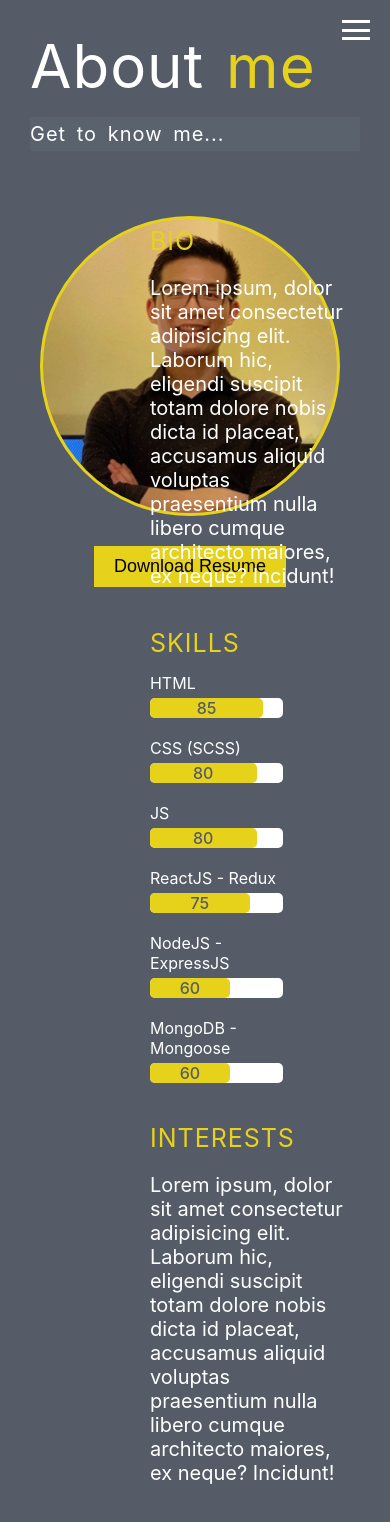
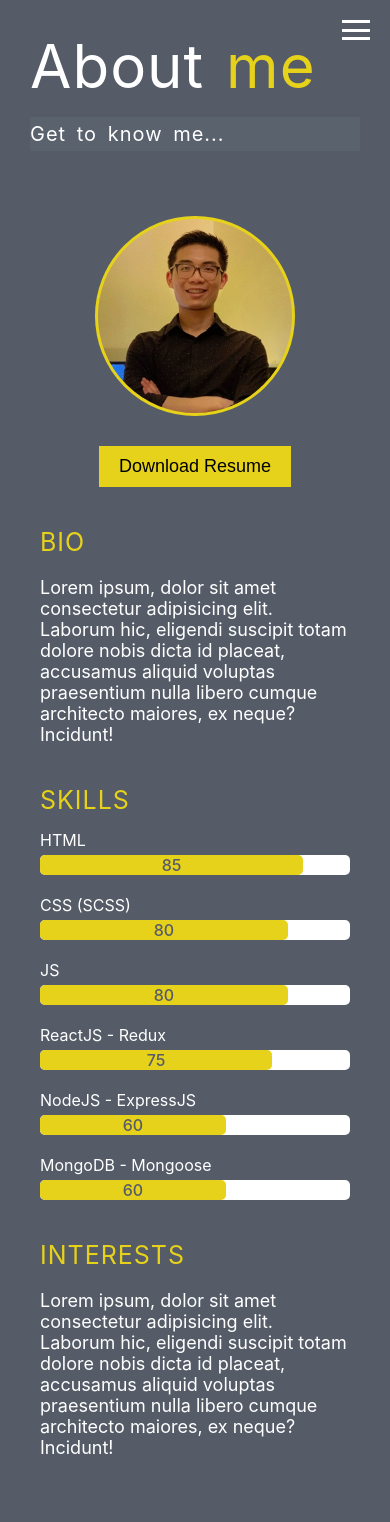
Before and after one commit to thaisonbk57/Portfolio-Fullstack, a React (Create React App) app: page /about in a window 390 px wide. Shown: the top 1522 px of the page. Built offline with nearby package versions, Linux system fonts and the light colour scheme.

Commit message:
responsive About page

```diff
--- a/src/pages/About/About.js
+++ b/src/pages/About/About.js
@@ -14,9 +14,11 @@ export default function About(props) {
       <Heading text1="Get to know me..." type="secondary" />
       <div className="About--content py-5">
         <div className="row">
-          <div className="col-4">
+          <div className="col-4 col-md-12">
             <div className="Logo-wrapper">
               <Logo />
+              <div className="py-3 text-center" />
+            </div>
             <div className="py-3 text-center">
               <button className="ResumeDownloadBtn">
                 <a href="./../../assets/imgs/avatar.png" download>
@@ -25,14 +27,13 @@ export default function About(props) {
               </button>
             </div>
           </div>
-          </div>
-          <div className="col-8">
+          <div className="col-8 col-md-12">
             <div className="py-1">
               <Heading fontSize="25px" text1="BIO" color="rgba(231,210,27,1)" />
               <Paragraph
                 style={{
                   color: "white",
-                  fontSize: "20px",
+                  fontSize: "18px",
                   padding: "5px 0 20px 0"
                 }}
               >
@@ -49,7 +50,7 @@ export default function About(props) {
                 color="rgba(231,210,27,1)"
               />
               <div className="row">
-                <div className="col-8 px-0">
+                <div className="col-8 col-md-12 px-0">
                   <Skills />
                 </div>
               </div>
@@ -63,7 +64,7 @@ export default function About(props) {
               <Paragraph
                 style={{
                   color: "white",
-                  fontSize: "20px",
+                  fontSize: "18px",
                   padding: "5px 0 20px 0"
                 }}
               >
--- a/src/pages/About/About.scss
+++ b/src/pages/About/About.scss
@@ -3,6 +3,11 @@
     width: 300px;
     height: 300px;
     margin: auto;
+
+    @media screen and (max-width: 1200px) {
+      height: 200px;
+      width: 200px;
+    }
   }
 
   .ResumeDownloadBtn {
```
Lines whose indentation alone changed are shown as unchanged.
